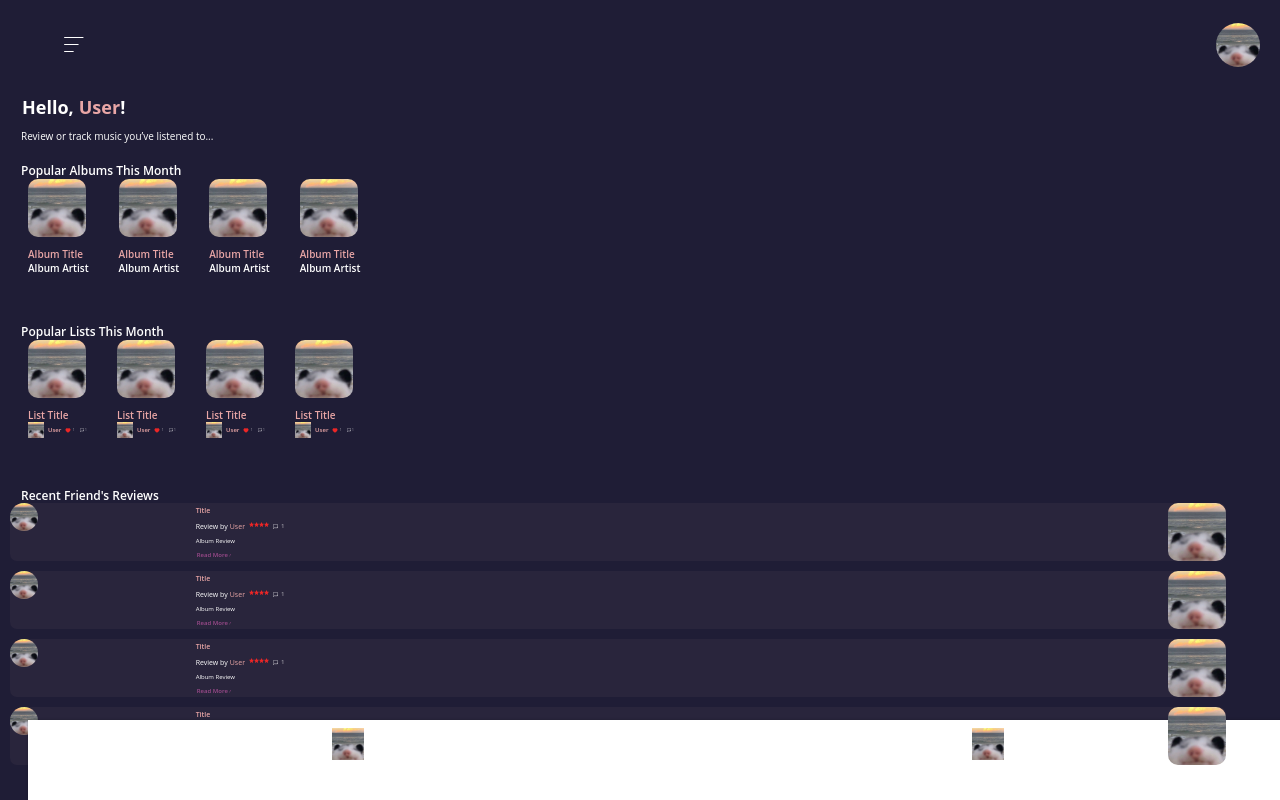
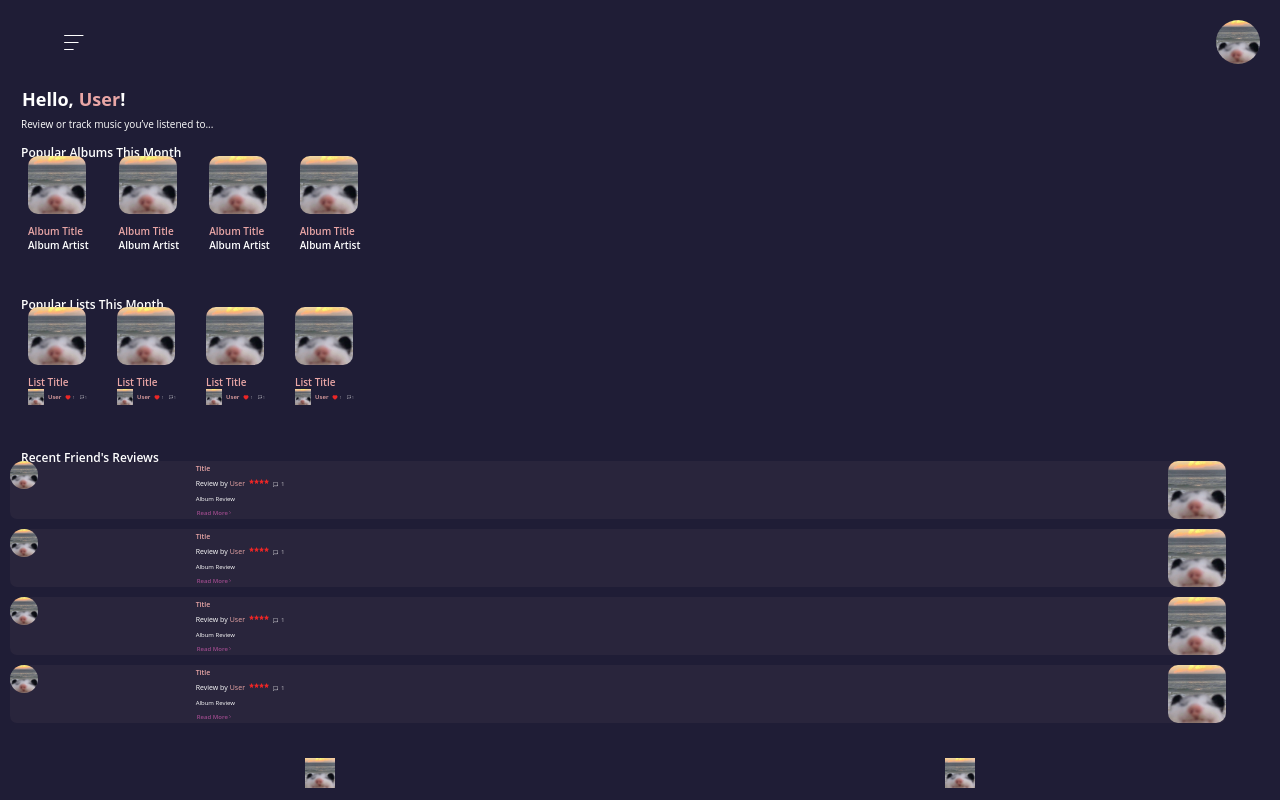
Before and after one commit to liannnaa/MusicBoxd, a React (Create React App) app in the folder front-end/: page /Home in a window 1280 px wide. Built offline with nearby package versions, Linux system fonts and the light colour scheme.

Commit message:
changed some menu style, still need to fix position

```diff
--- a/front-end/src/components/menu.css
+++ b/front-end/src/components/menu.css
@@ -1,55 +1,32 @@
-.menu-wrapper {
+body {
+    margin: 0;
+    padding: 0;
+    overflow: hidden;
+}
+
+.menu {
     position: fixed;
     bottom: 0;
     width: 100%;
-    height: 80px;
-    box-shadow: 0 0 3px rgba(0, 0, 0, 0.2);
-    background-color: #ffffff;
+    height: 50px;
+    background: #1f1d36;
     display: flex;
-    overflow-x: auto;
-  }
+    justify-content: space-around;
+    align-items: center;
+    left: 0;
+}
 
-  .full-size-link {
-    display: flex;
-    flex-direction: column;
-    align-items: center;
-    justify-content: center;
-    height: 100%;
-    width: 100%;
-    text-decoration: none;
-    color: inherit;
-  }
+.menu-box {
 
-  .menu-box {
-    display: flex;
-    flex-direction: column;
-    align-items: center;
-    justify-content: center;
-    flex-grow: 1;
-    min-width: 50px;
-    overflow: hidden;
-    white-space: nowrap;
-    font-size: 1px;
-    color: #444444;
-    text-decoration: none;
-    -webkit-tap-highlight-color: transparent;
-    transition: background-color 0.1s ease-in-out;
-  }
-  .menu-box img {
-    height: 40%;
-    width: auto;
-    padding-bottom: 5%;
-  }
-  .menu-box:hover {
-    background-color: #eeeeee;
-  }
+}
 
-  .menu-box::after {
-    color: #3bdbbb;
-  }
+.menu-link {
 
-  .menu-box {
-    font-size: 14px;
-    font-family: 'Courier Prime', system-ui, -apple-system, BlinkMacSystemFont, 'Segoe UI', Roboto, Oxygen, Ubuntu,
-      Cantarell, 'Open Sans', 'Helvetica Neue', sans-serif;
-  }
+}
+
+.menu-icon {
+    width: 30px;
+    height: 30px;
+    object-fit: cover;
+    align-self: flex-start;
+}
--- a/front-end/src/components/menu.js
+++ b/front-end/src/components/menu.js
@@ -7,16 +7,16 @@ import Placeholder from '../assets/placeholder.PNG';
 
 const Menu = () => {
     return (
-      <div className="menu-wrapper">
+      <div className="menu">
         <div className="menu-box">
-          <Link to="/" className="full-size-link">
-            <img src={Placeholder} alt="home" />
-          </Link>
+            <Link to="/home" className="menu-link">
+                <img className="menu-icon" src={Placeholder} alt="home" />
+            </Link>
         </div>
         <div className="menu-box">
-          <Link to="/profile" className="full-size-link">
-            <img src={Placeholder} alt="profile" />
-          </Link>
+            <Link to="/profile" className="menu-full-size-link">
+                <img className="menu-icon" src={Placeholder} alt="profile" />
+            </Link>
         </div>
       </div>
     );
--- a/front-end/src/pages/homepage.css
+++ b/front-end/src/pages/homepage.css
@@ -1,13 +1,14 @@
 body {
+    margin: 0;
+    padding: 0;
     overflow: hidden;
-    margin: 0;
 }
 
 .homepage {
     color: #fff;
     text-align: center;
     width: 100%;
-    height: 100vh;
+    height: calc(100vh - 50px);
     background-color: #1f1d36;
     border-radius: 0;
     flex-direction: column;
```
